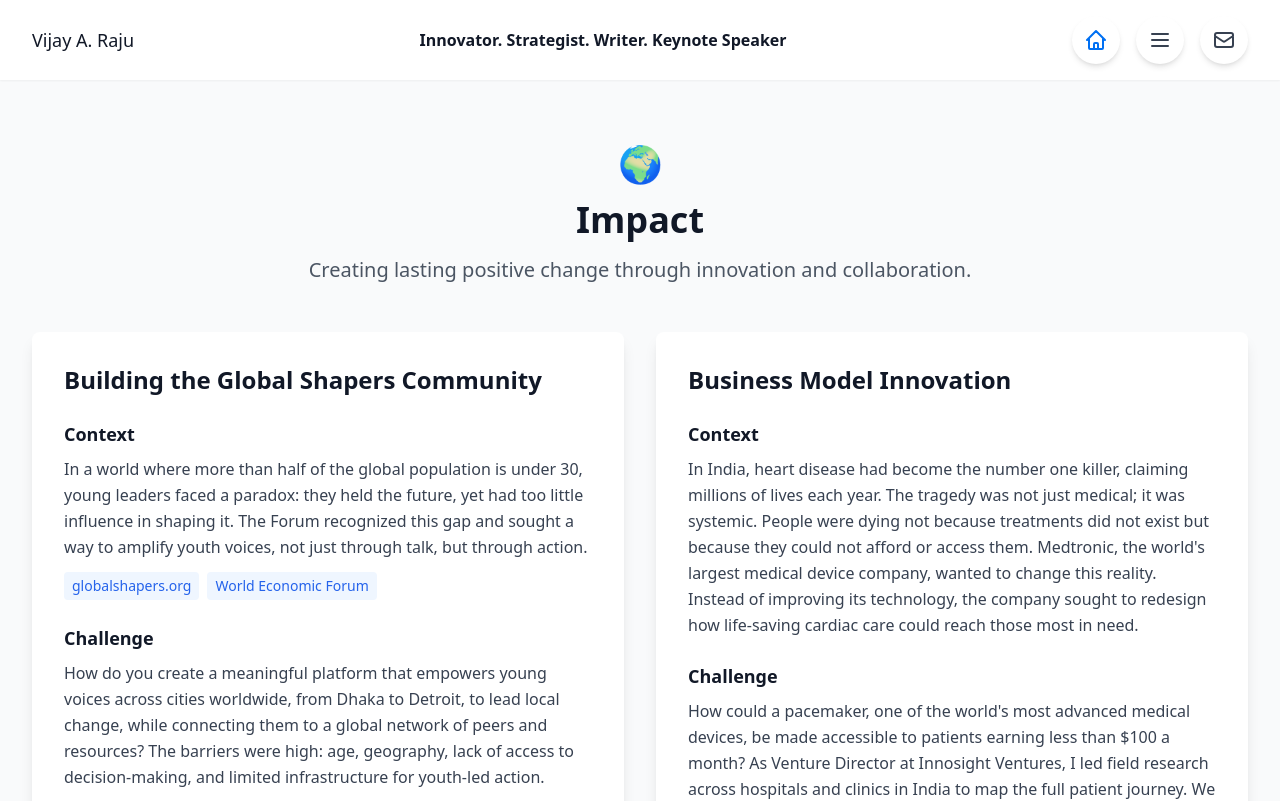
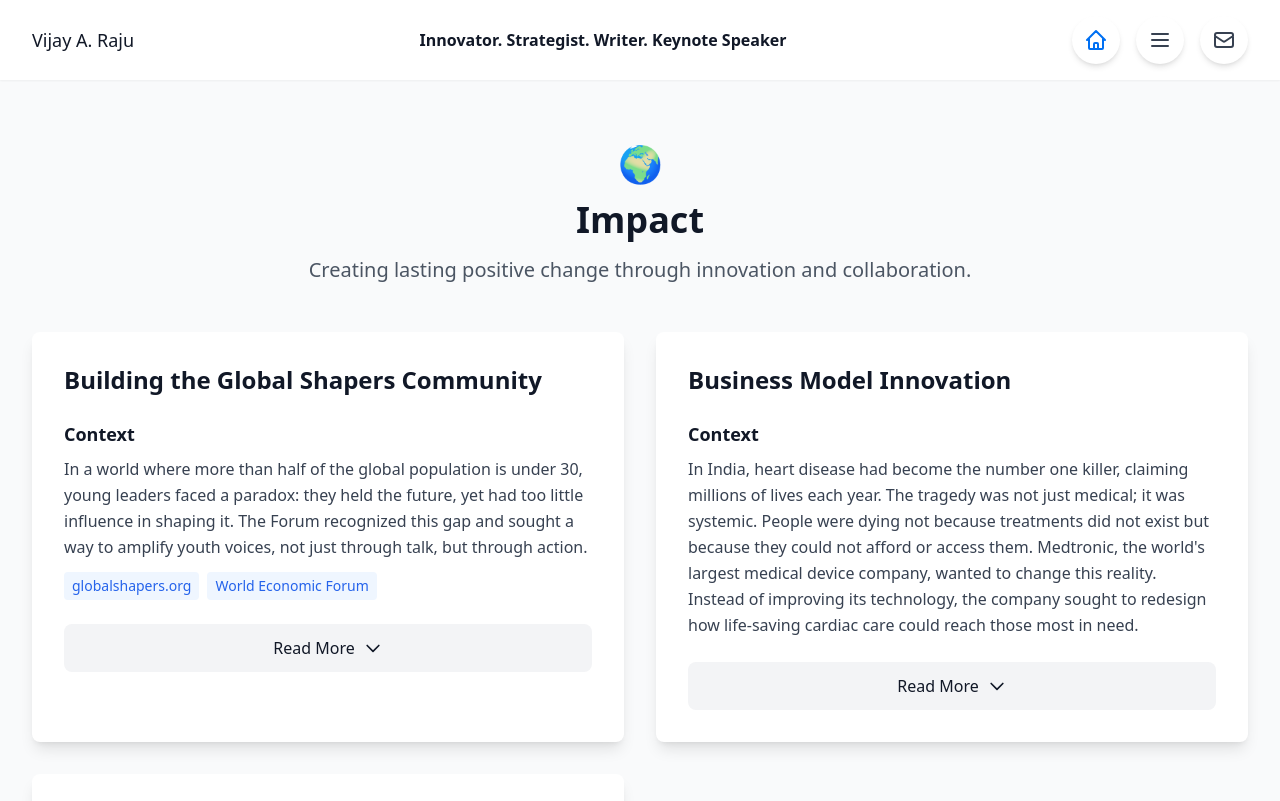
Before and after one commit to Wijay000/draft, a Next.js app: page /impact in a window 1280 px wide. Shown: the top 801 px of the page. Built offline with nearby package versions, Linux system fonts and the light colour scheme.

Commit message:
feat(impact): add collapsible cards showing only Context initially

```diff
--- a/pages/impact.js
+++ b/pages/impact.js
@@ -1,7 +1,16 @@
 import { motion } from 'framer-motion'
+import { useState } from 'react'
 import ChatBot from '../components/ChatBot'
 
 export default function Impact() {
+  const [expandedCards, setExpandedCards] = useState({})
+
+  const toggleCard = (index) => {
+    setExpandedCards(prev => ({
+      ...prev,
+      [index]: !prev[index]
+    }))
+  }
   const impactStories = [
     {
       title: "Building the Global Shapers Community",
@@ -103,12 +112,35 @@ export default function Impact() {
             initial={{ opacity: 0, y: 20 }}
             animate={{ opacity: 1, y: 0 }}
             transition={{ delay: index * 0.1 }}
-            className="bg-white rounded-lg shadow-lg p-8 hover:shadow-xl transition-shadow"
+            className="bg-white rounded-lg shadow-lg overflow-hidden hover:shadow-xl transition-shadow"
           >
+            <div className="p-8">
               <h2 className="text-2xl font-bold text-gray-900 mb-6">{story.title}</h2>
               <div className="space-y-6">
-              {story.sections.map((section, i) => (
-                <div key={i}>
+                {/* Always show Context section */}
+                <div>
+                  <h3 className="text-lg font-semibold text-gray-900 mb-2">{story.sections[0].heading}</h3>
+                  <p className="text-gray-700 mb-3 leading-relaxed">{story.sections[0].content}</p>
+                  {story.sections[0].links.length > 0 && (
+                    <div className="flex flex-wrap gap-2">
+                      {story.sections[0].links.map((link, j) => (
+                        <span key={j} className="text-sm text-blue-600 bg-blue-50 px-2 py-1 rounded">
+                          {link}
+                        </span>
+                      ))}
+                    </div>
+                  )}
+                </div>
+
+                {/* Show remaining sections only when expanded */}
+                {expandedCards[index] && story.sections.slice(1).map((section, i) => (
+                  <motion.div
+                    key={i}
+                    initial={{ opacity: 0, height: 0 }}
+                    animate={{ opacity: 1, height: 'auto' }}
+                    exit={{ opacity: 0, height: 0 }}
+                    transition={{ duration: 0.3 }}
+                  >
                     <h3 className="text-lg font-semibold text-gray-900 mb-2">{section.heading}</h3>
                     <p className="text-gray-700 mb-3 leading-relaxed">{section.content}</p>
                     {section.links.length > 0 && (
@@ -120,8 +152,31 @@ export default function Impact() {
                         ))}
                       </div>
                     )}
+                  </motion.div>
+                ))}
               </div>
-              ))}
+
+              {/* Read More / Show Less button */}
+              <button
+                onClick={() => toggleCard(index)}
+                className="mt-6 w-full py-3 px-4 bg-gray-100 hover:bg-gray-200 text-gray-900 font-medium rounded-lg transition-colors flex items-center justify-center gap-2"
+              >
+                {expandedCards[index] ? (
+                  <>
+                    Show Less
+                    <svg className="w-5 h-5" fill="none" stroke="currentColor" viewBox="0 0 24 24">
+                      <path strokeLinecap="round" strokeLinejoin="round" strokeWidth={2} d="M5 15l7-7 7 7" />
+                    </svg>
+                  </>
+                ) : (
+                  <>
+                    Read More
+                    <svg className="w-5 h-5" fill="none" stroke="currentColor" viewBox="0 0 24 24">
+                      <path strokeLinecap="round" strokeLinejoin="round" strokeWidth={2} d="M19 9l-7 7-7-7" />
+                    </svg>
+                  </>
+                )}
+              </button>
             </div>
           </motion.div>
         ))}
```
Lines whose indentation alone changed are shown as unchanged.
